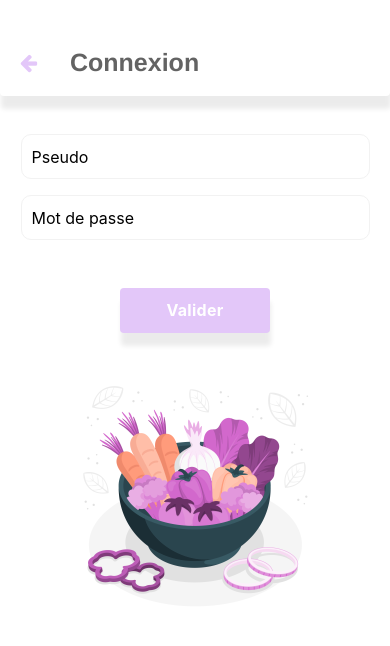
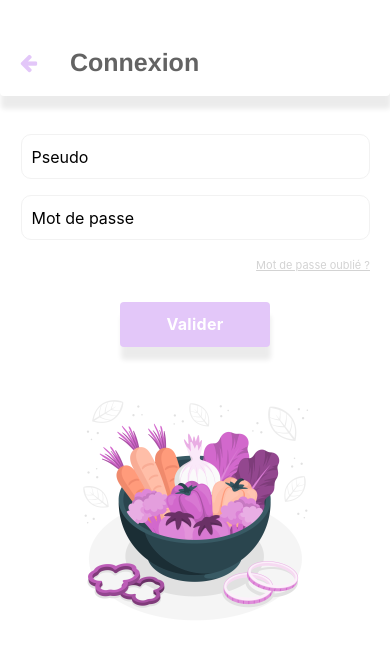
Before and after one commit to Daron19pdf/cookingeasy-frontend, a React Native app: screen /ConnectionScreen in a window 390 px wide. Shown: the top 646 px of the page. Built offline with nearby package versions, Linux system fonts and the light colour scheme.

Commit message:
sarah -connection screen en dév

```diff
--- a/screens/ConnectionScreen.js
+++ b/screens/ConnectionScreen.js
@@ -85,7 +85,9 @@ export default function ConnectionScreen({ navigation }) {
       />
 
     </View>
-
+    <TouchableOpacity style={styles.ForgotPasswordContainer}>
+      <Text style={styles.ForgotPassword}>Mot de passe oublié ?</Text>
+    </TouchableOpacity>
     <TouchableOpacity onPress={handleFormValidation}
         style={[
           styles.button2,
@@ -192,6 +194,15 @@ const styles = StyleSheet.create({
     letterSpacing: 0.25,
     color: 'white',
   },
+  ForgotPassword: {
+    fontSize: 11,
+    color: "#D3D3D3",
+    textDecorationLine: 'underline'
+  },
+  ForgotPasswordContainer: {
+    alignSelf: "flex-end",
+    paddingEnd: 20,
+  },
   checkboxContainer: {
     flexDirection: 'row',
     marginBottom: 20,
```
